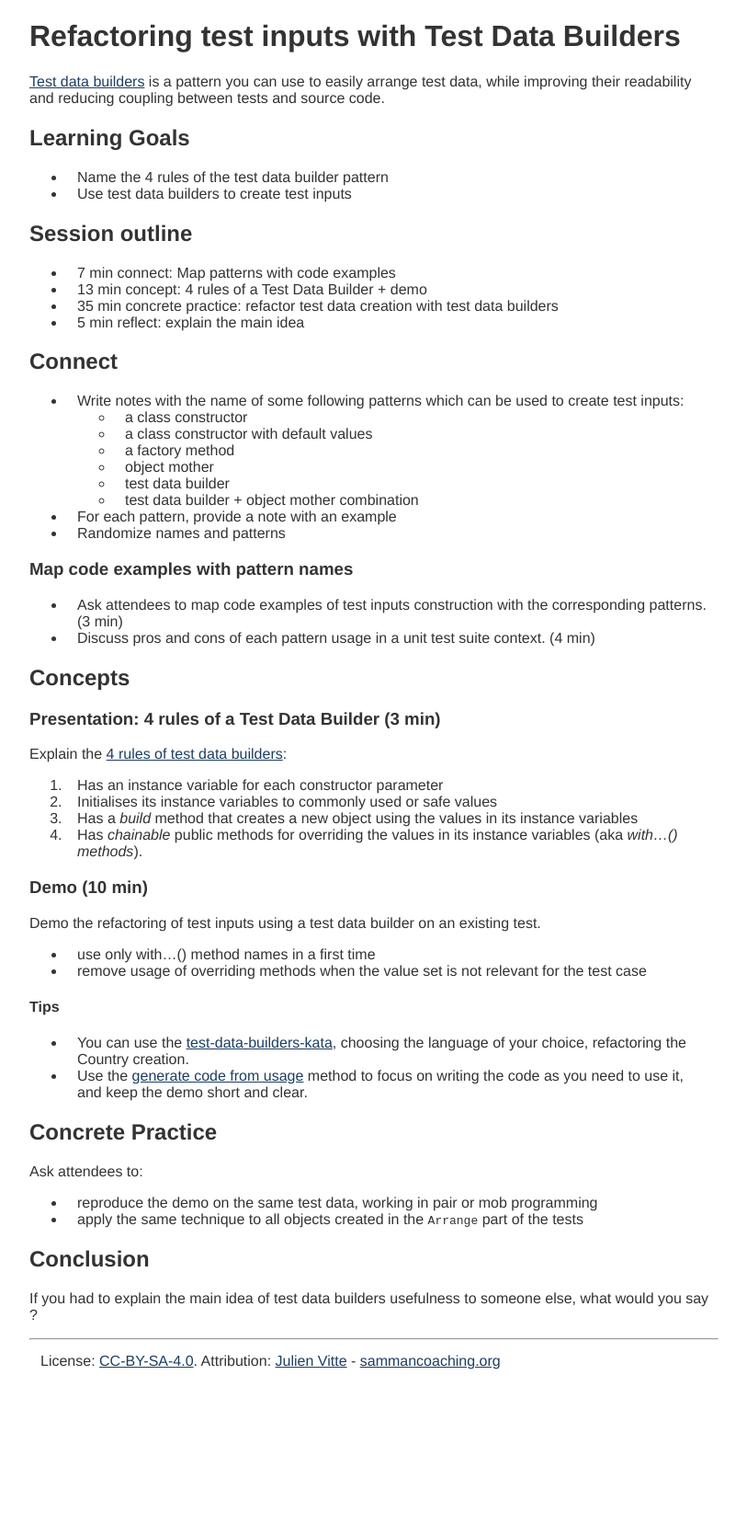
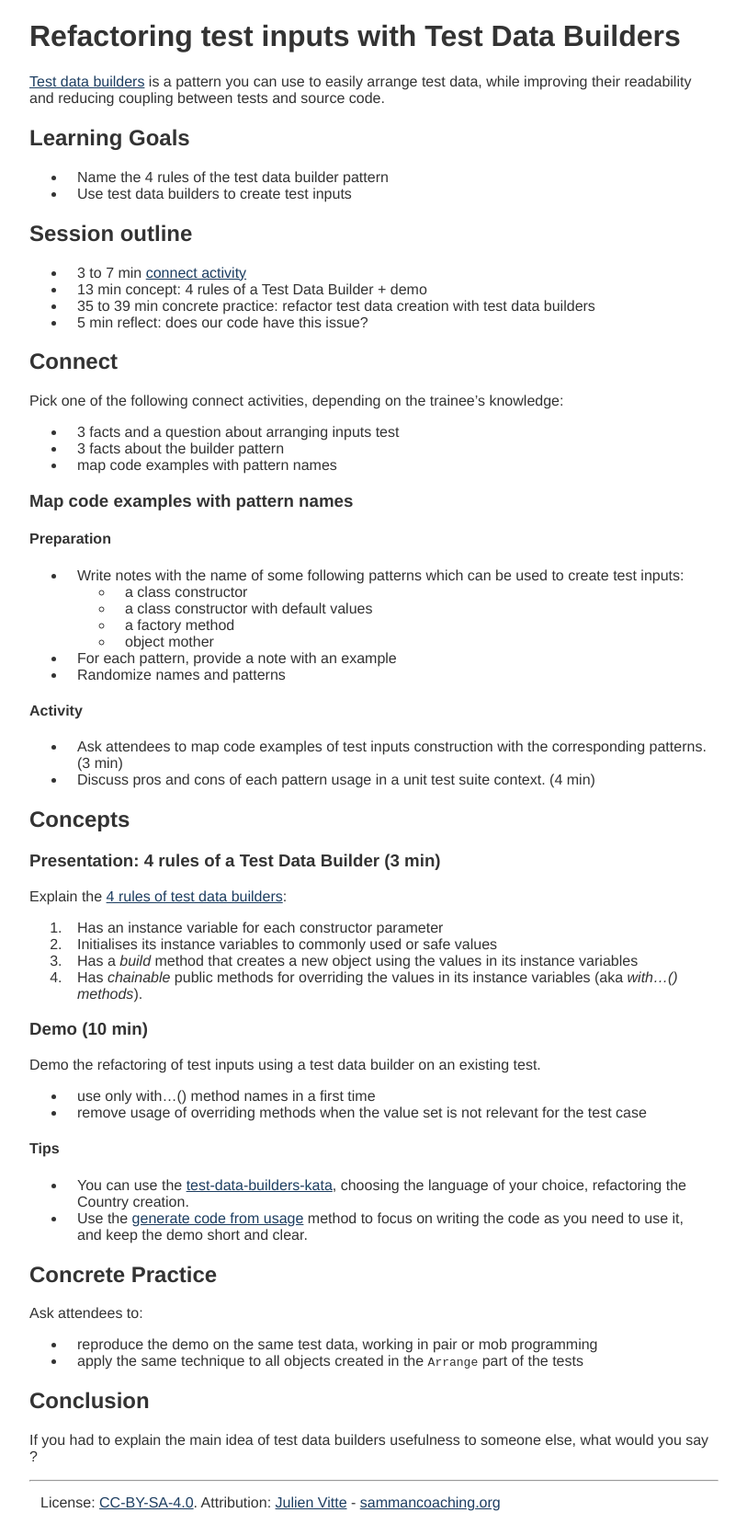
Before and after one commit to sammancoaching/website, a Jekyll site: the page built from _learning_hours/test_design/test_data_builders.md, in a window 1280 px wide. Shown: the whole page at 92% size, without its empty margins (233-1046 px from the left). Built offline with Jekyll 4.4.1, drawn with Linux system fonts in a browser that asks for light colours; before the commit the page ends 1503 px from its top, so only the background shows below that.

Commit message:
feat: adds other possible connect activitiesÃ

```diff
--- a/_learning_hours/test_design/test_data_builders.md
+++ b/_learning_hours/test_design/test_data_builders.md
@@ -17,25 +17,30 @@ while improving their readability and reducing coupling between tests and source
 
 ## Session outline
 
-* 7 min connect: Map patterns with code examples
+* 3 to 7 min [connect activity](#connect)
 * 13 min concept: 4 rules of a Test Data Builder + demo
-* 35 min concrete practice: refactor test data creation with test data builders
-* 5 min reflect: explain the main idea
+* 35 to 39 min concrete practice: refactor test data creation with test data builders
+* 5 min reflect: does our code have this issue?
 
 ## Connect
+Pick one of the following connect activities, depending on the trainee's knowledge:
+- 3 facts and a question about arranging inputs test
+- 3 facts about the builder pattern
+- map code examples with pattern names
+
+### Map code examples with pattern names
+
+#### Preparation
 
 - Write notes with the name of some following patterns which can be used to create test inputs:
   - a class constructor
   - a class constructor with default values
   - a factory method
   - object mother
-  - test data builder
-  - test data builder + object mother combination
 - For each pattern, provide a note with an example
 - Randomize names and patterns
 
-### Map code examples with pattern names
-
+#### Activity
 - Ask attendees to map code examples of test inputs construction with the corresponding patterns. (3 min)
 - Discuss pros and cons of each pattern usage in a unit test suite context. (4 min)
 
```
